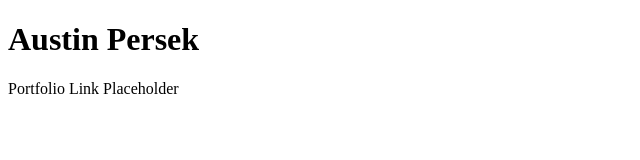
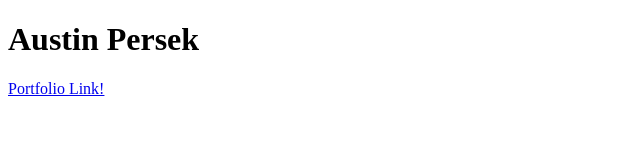
Before and after one commit to apersek/apersek-dev.github.io, a plain HTML site: page index.html in a window 1280 px wide. Shown: the whole page, without its empty margins (0-640 px from the left). Drawn offline with Linux system fonts and the light colour scheme.

Commit message:
Update index.html
added link to portfolio page

```diff
--- a/index.html
+++ b/index.html
@@ -6,6 +6,6 @@
   </head>
   <body>
     <h1>Austin Persek</h1>
-    <p>Portfolio Link Placeholder</p>
+    <a href ="https://apersek.github.io/portfolio/">Portfolio Link!</p>
   </body>
 </html>
```
